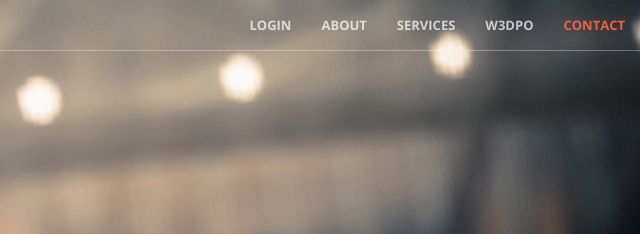
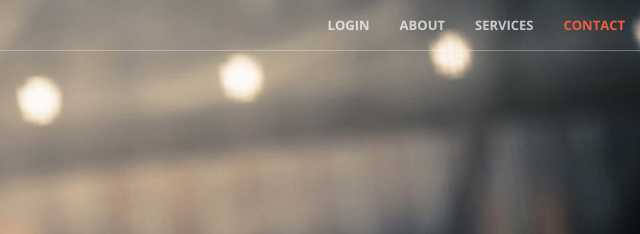
Before and after one commit to mshaffaf/mshaffaf.github.io, a website: page index.html in a window 1280 px wide. Shown: the top 234 px of the page, 640-1280 px from the left. Drawn offline with nearby package versions, Linux system fonts and the light colour scheme.

Commit message:
Update index.html

```diff
--- a/index.html
+++ b/index.html
@@ -49,17 +49,6 @@
                     <li>
                         <a class="page-scroll" href="#services">Services</a>
                     </li>
-                    <li>
-                        <a class="page-scroll" href="w3dpo.html">W3DPO</a>
-                    </li>
-
-                <!--
-                    <li>
-                        <a class="page-scroll" href="#portfolio">Portfolio</a>
-                    </li>
-
-
-                -->
                     <li>
                         <a class="page-scroll" href="#contact">Contact</a>
                     </li>
```
